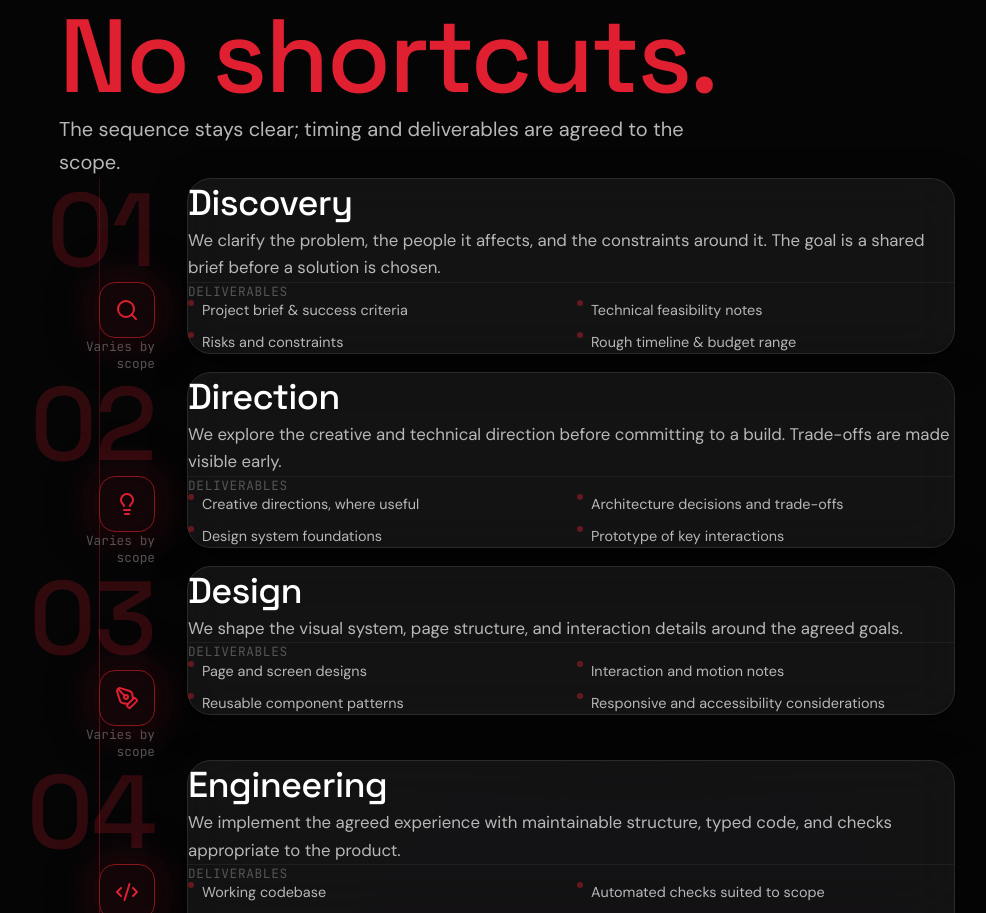
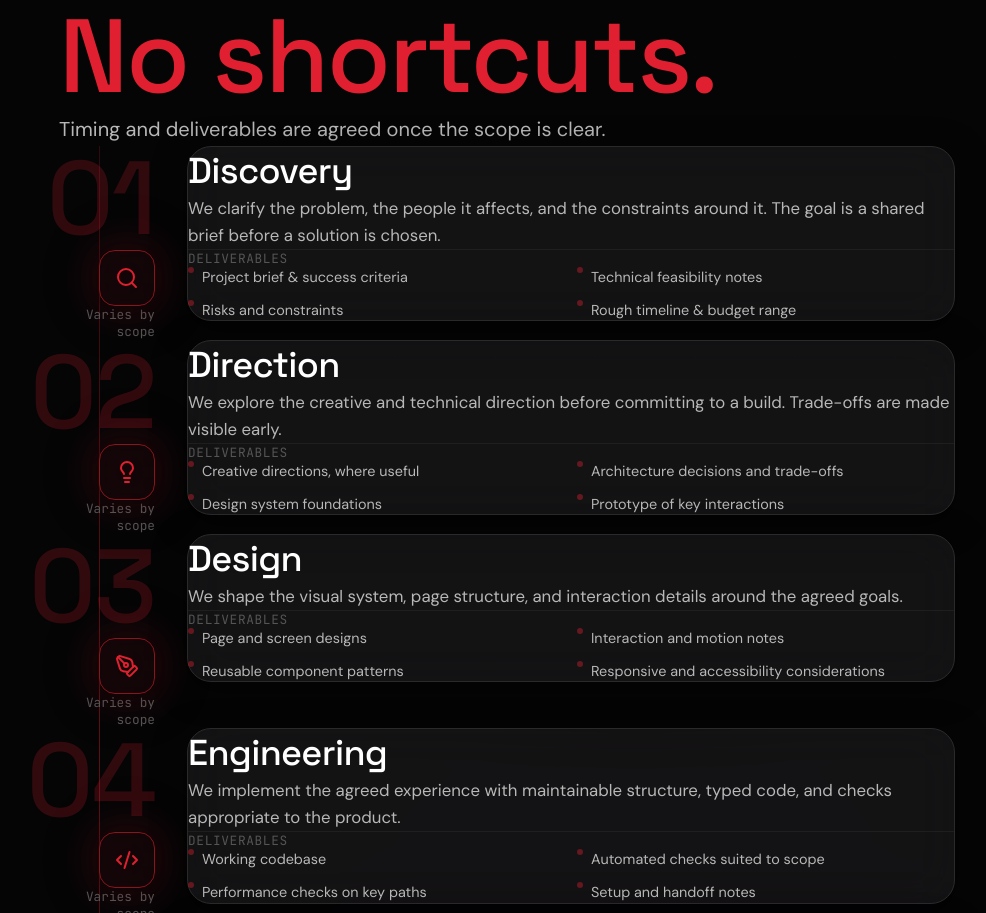
Before and after one commit to D8v1d777/RTSOLUTIONS-, a Next.js app: page / in a window 1280 px wide. Shown: the part 3397-4310 px from the top of the page, without its empty margins (5-991 px from the left). Built offline with nearby package versions, Linux system fonts and the light colour scheme; no server answers.

Commit message:
copy: clarify scope-dependent project timing

```diff
--- a/src/components/sections/Process.tsx
+++ b/src/components/sections/Process.tsx
@@ -134,7 +134,7 @@ export function Process() {
             <span className="text-crimson-glow">No shortcuts.</span>
           </h2>
           <p className="mt-6 text-lg text-text-secondary leading-relaxed">
-            The sequence stays clear; timing and deliverables are agreed to the scope.
+            Timing and deliverables are agreed once the scope is clear.
           </p>
         </motion.div>
 
```
